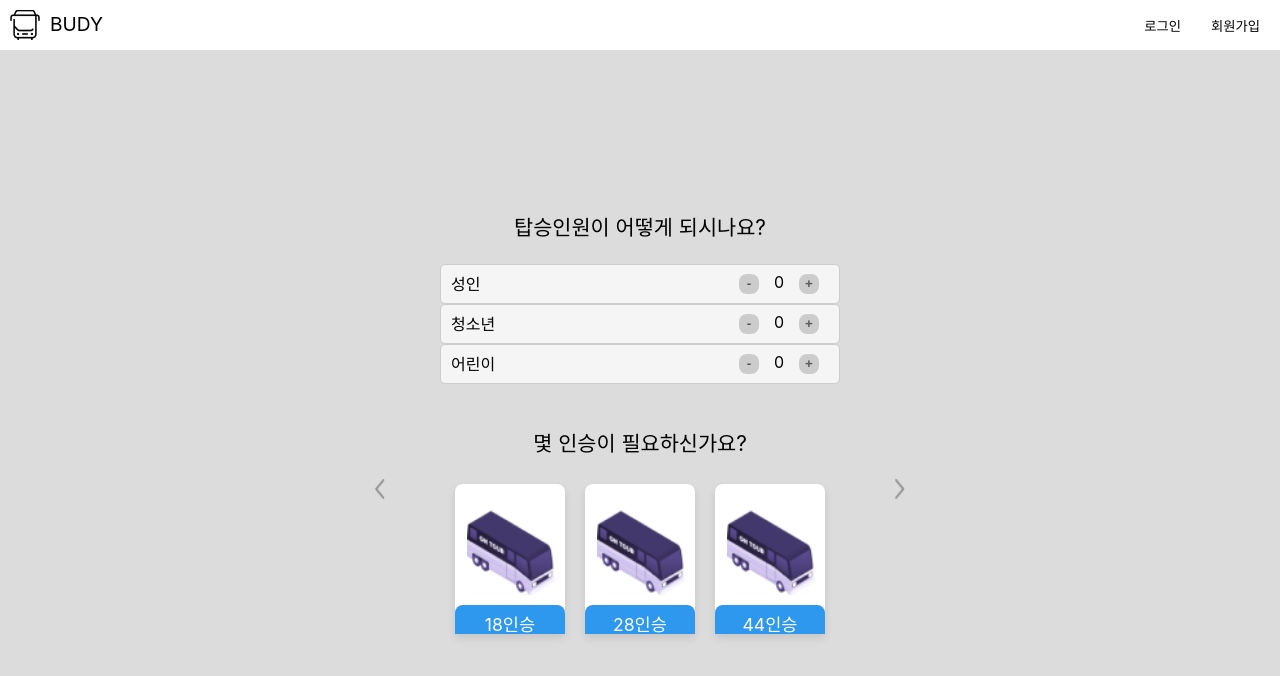
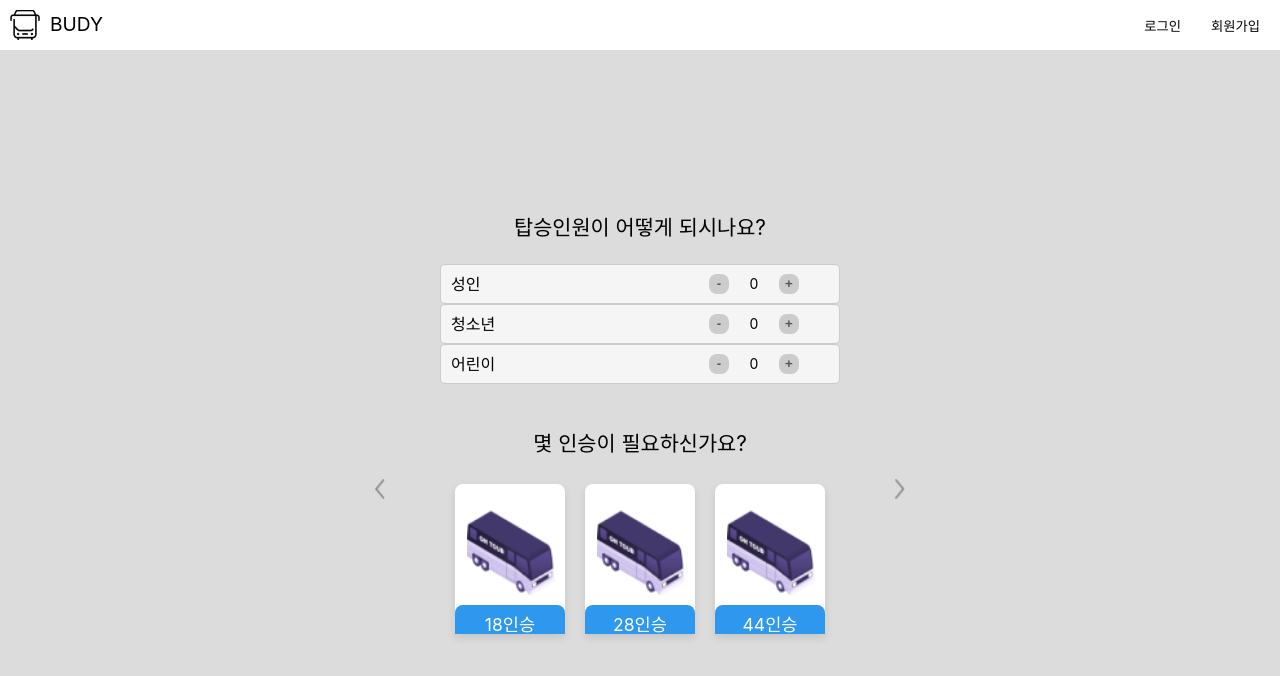
Before and after one commit to jungo0/Budy, a React (Vite) app in the folder client/: page /option-two in a window 1280 px wide. Shown: the top 676 px of the page. Built offline with nearby package versions, Linux system fonts and the light colour scheme.

Commit message:
feat:op2 버튼css수정

```diff
--- a/client/src/pages/createRoute/OptionTwo.style.ts
+++ b/client/src/pages/createRoute/OptionTwo.style.ts
@@ -115,7 +115,9 @@ export const InputWrapper = styled.div`
 
 export const ButtonGroup = styled.div`
   display: flex;
-  gap: 5px;
+  gap: 15px;
+  align-items: center;
+  width: 120px;
 `;
 
 export const PlusMinusButton = styled.button`
@@ -125,20 +127,16 @@ export const PlusMinusButton = styled.button`
   border: none;
   border-radius: 40%;
   cursor: pointer;
-  display: flex;
-  align-items: center;
-  justify-content: center;
   font-weight: bold;
   color: var(--dark-gray);
-  margin: 0 10px;
-
-  span {
-    width: 20px;
-    text-align: center;
-    display: inline-block;
-  }
+  margin: 0;
 
   &:active {
     background-color: #999;
   }
 `;
+
+export const CountSpan = styled.span`
+  font-size: 14px;
+  width: 20px;
+`;
--- a/client/src/pages/createRoute/OptionTwo.tsx
+++ b/client/src/pages/createRoute/OptionTwo.tsx
@@ -10,6 +10,7 @@ import {
   BusImage,
   TextContainer,
   InputBox,
+  CountSpan,
   InputContainer,
   PlusMinusButton,
   ButtonGroup,
@@ -71,7 +72,7 @@ function OptionTwo() {
             성인
             <ButtonGroup>
               <PlusMinusButton onClick={() => handleCountChange('adult', -1)}>-</PlusMinusButton>
-              <span>{adultCount}</span>
+              <CountSpan>{adultCount}</CountSpan>
               <PlusMinusButton onClick={() => handleCountChange('adult', 1)}>+</PlusMinusButton>
             </ButtonGroup>
           </InputBox>
@@ -81,7 +82,7 @@ function OptionTwo() {
             청소년
             <ButtonGroup>
               <PlusMinusButton onClick={() => handleCountChange('teen', -1)}>-</PlusMinusButton>
-              <span>{teenCount}</span>
+              <CountSpan>{teenCount}</CountSpan>
               <PlusMinusButton onClick={() => handleCountChange('teen', 1)}>+</PlusMinusButton>
             </ButtonGroup>
           </InputBox>
@@ -91,7 +92,7 @@ function OptionTwo() {
             어린이
             <ButtonGroup>
               <PlusMinusButton onClick={() => handleCountChange('child', -1)}>-</PlusMinusButton>
-              <span>{childCount}</span>
+              <CountSpan>{childCount}</CountSpan>
               <PlusMinusButton onClick={() => handleCountChange('child', 1)}>+</PlusMinusButton>
             </ButtonGroup>
           </InputBox>
```
